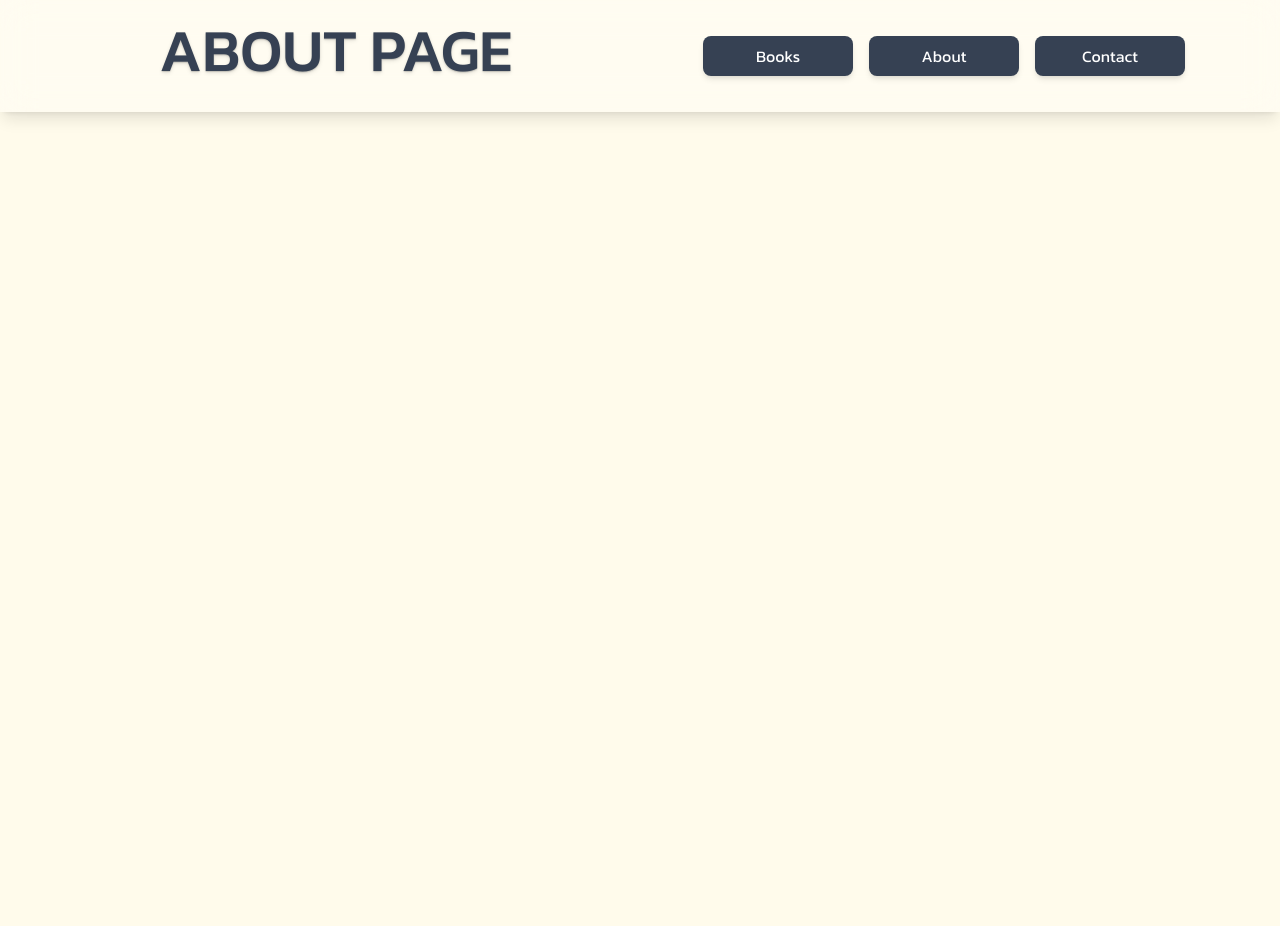
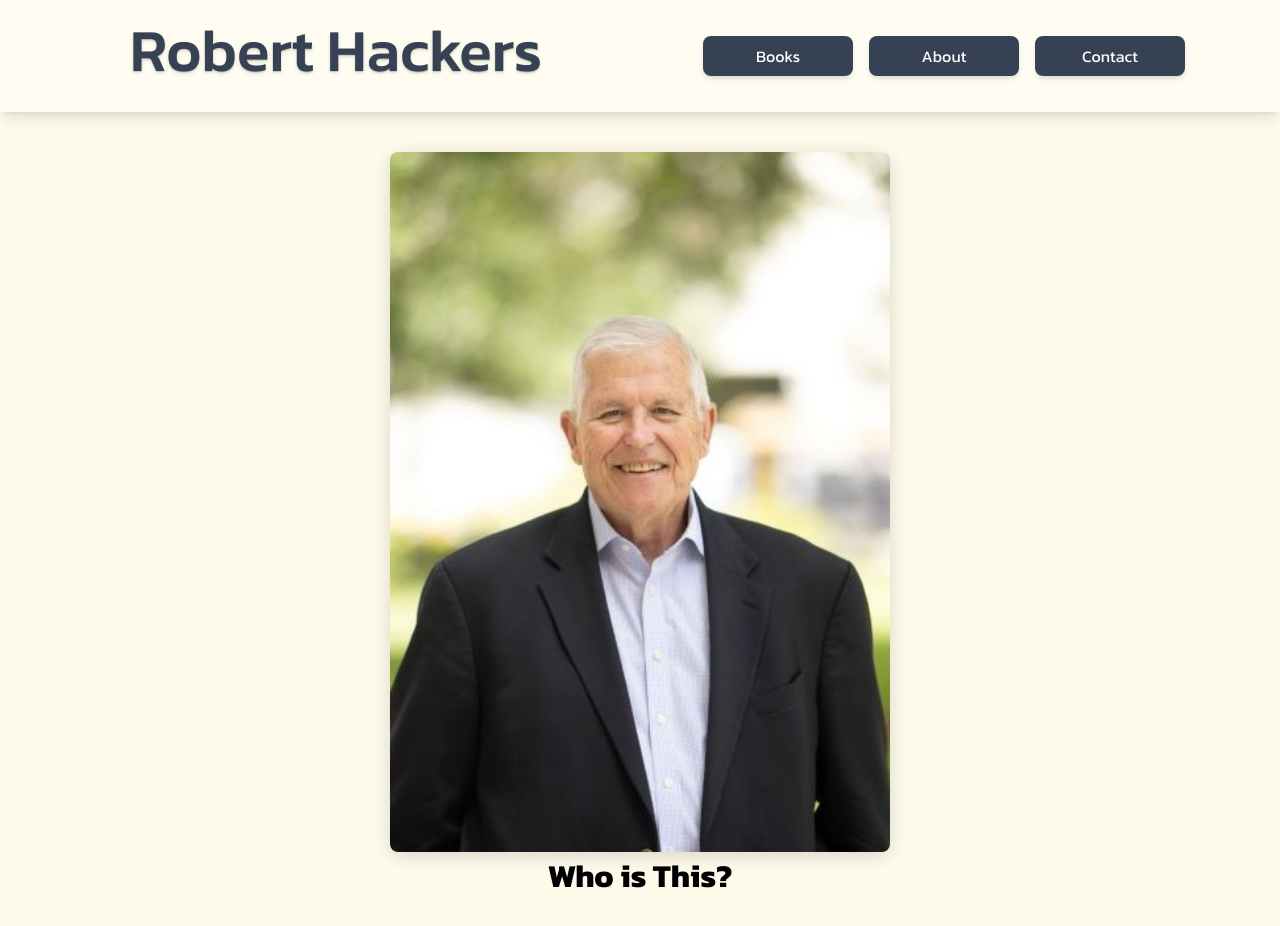
Before and after one commit to CR1SI/RobertHackerWebsiteDemo, a website: page about.html in a window 1280 px wide. Before the commit the page ends 800 px from the top, so only its background shows below. Drawn offline with Linux system fonts and the light colour scheme.

Commit message:
Add card flip bio and improve layout/styles
Introduced a card flip component for Robert Hacker's bio on about.html, including new images and interactive flip logic. Updated styles.css with card flip styles, improved responsive layout and overflow handling in books.html, and refined header.js for consistent page titles and smoother header transitions.

```diff
--- a/about.html
+++ b/about.html
@@ -8,8 +8,35 @@
 <body class="bg-amber-50">
     <header id="headerA" class="sticky top-0 w-full pl-10 pr-10 pb-5 pt-5 bg-white/30 backdrop-blur-lg shadow-lg "></header>
 
+    <div class="max-w-[1280px] mx-auto h-auto p-4 sm:p-10">
+        <div class="flex justify-center items-center flex-col">
+            <div id="cardFlip" class="card-flip group w-[90vw] max-w-[500px] h-[100vw] max-h-[700px] relative perspective">
+                <div class="card-front absolute w-full h-full rounded-lg shadow-xl shadow-gray-900 backface-hidden transition-transform duration-500 group-hover:rotate-y-180">
+                    <img src="./images/RobertHacker.jpg" alt="Robert Hacker" class="rounded-lg w-full h-full object-cover">
+                </div>
 
+                <div class="card-back absolute w-full h-full rounded-lg shadow-xl shadow-gray-900 bg-white/90 flex flex-col items-center justify-start p-4 sm:p-6 backface-hidden rotate-y-180 transition-transform duration-700 group-hover:rotate-y-0 overflow-auto max-h-[100vw] sm:max-h-[700px]">
+                    <h1 class="text-2xl sm:text-3xl text-center font-kanit font-bold mb-2 sm:mb-4">Robert Hacker</h1>
+                    <p class="text-base sm:text-lg text-balance text-gray-700 font-kanit">
+                        &emsp; Robert Hacker is the Cofounder and Director of StartUP FIU, a university-wide initiative to foster innovation and entrepreneurship at Florida International University, where he has taught undergraduate and graduate courses for fifteen years. He devotes much of his time to commercializing faculty research in emerging technology through venture capital investment, corporate partnerships and federal grants.
+                        <br><br>
+                        &emsp; Prior to StartUP FIU he ran One Laptop per Child, an MIT worldwide learning project, and built a billion-dollar public company in Indonesia. He also taught an IAP course at MIT Sloan for seven years and the local and national program for Goldman Sachs 10KSB. He is the author of two books on traditional and social entrepreneurship and a frequent speaker on the 4th Industrial Revolution and related topics in technology, innovation, education and social impact.
+                    </p>
+                </div>
 
+            </div>
+            <h1 id="whoIsThis" class="whoIsThis text-[2rem] font-kanit font-bold transition-opacity duration-500">Who is This?</h1>
+        </div>
+    </div>
+
+    <script>
+    document.addEventListener('DOMContentLoaded', function() {
+        const card = document.getElementById('cardFlip');
+        card.addEventListener('click', function() {
+            card.classList.toggle('flipped');
+        });
+    });
+    </script>
     <!-- <footer id="footer" class="pt-10 pb-10 pr-10 pl-10 grid gap-4 bg-gradient-to-t from-white from-85% to-amber-50 sm:grid-cols-12"></footer> -->
     <script src="./js/header.js"></script>
     <script src="./js/footer.js"></script>
--- a/css/styles.css
+++ b/css/styles.css
@@ -5,3 +5,54 @@
 @theme{
     --font-kanit: "Kanit", sans-serif;
 }
+
+/* Card Flip Styles */
+.card-flip.flipped .card-front {
+    transform: rotateY(180deg);
+}
+.card-flip.flipped .card-back {
+    transform: rotateY(0deg);
+}
+
+.perspective {
+    perspective: 1200px;
+}
+.card-flip {
+    position: relative;
+}
+.card-front, .card-back {
+    position: absolute;
+    width: 100%;
+    height: 100%;
+    border-radius: 0.75rem;
+    box-shadow: 0 4px 20px rgba(0,0,0,0.15);
+    backface-visibility: hidden;
+    transition: transform 0.5s;
+}
+.card-front {
+    background: transparent;
+    z-index: 2;
+    transform: rotateY(0deg);
+}
+.card-back {
+    background: rgba(255,255,255,0.95);
+    transform: rotateY(180deg);
+    z-index: 1;
+}
+.card-flip.group:hover .card-front,
+.card-flip.group:focus .card-front {
+    transform: rotateY(180deg);
+}
+.card-flip.group:hover .card-back,
+.card-flip.group:focus .card-back {
+    transform: rotateY(0deg);
+}
+
+.card-flip.flipped + .whoIsThis,
+.card-flip.group:hover + .whoIsThis {
+    opacity: 0;
+    transition: opacity 0.5s;
+}
+.whoIsThis {
+    transition: opacity 0.5s;
+}
--- a/js/header.js
+++ b/js/header.js
@@ -46,10 +46,10 @@ function setHeader(elementId, pageTitle){
 }
 
 
-setHeader('headerH', 'LANDING PAGE');
-setHeader('headerB', 'BOOK PAGE');
-setHeader('headerC', 'CONTACT PAGE');
-setHeader('headerA', 'ABOUT PAGE');
+setHeader('headerH', 'Robert Hacker');
+setHeader('headerB', 'Robert Hacker');
+setHeader('headerC', 'Robert Hacker');
+setHeader('headerA', 'Robert Hackers');
 
 // Find the visible header
 const header =
@@ -63,10 +63,10 @@ window.addEventListener('scroll', () => {
     if (!header || hambEnabled) return;
     if (window.scrollY > lastScrollY) {
         header.style.transform = 'translateY(-100%)';
-        header.style.transition = 'transform 0.3s ease';
+        header.style.transition = 'transform 0.5s ease';
     } else if (window.scrollY < lastScrollY) {
         header.style.transform = 'translateY(0)';
-        header.style.transition = 'transform 0.3s ease';
+        header.style.transition = 'transform 0.5s ease';
     }
     lastScrollY = window.scrollY;
 });
```
Also changed, not shown: books.html (+4 -4 lines), images/RobertHacker.jpg (added), images/reflection_281045.png (added), output.css.
